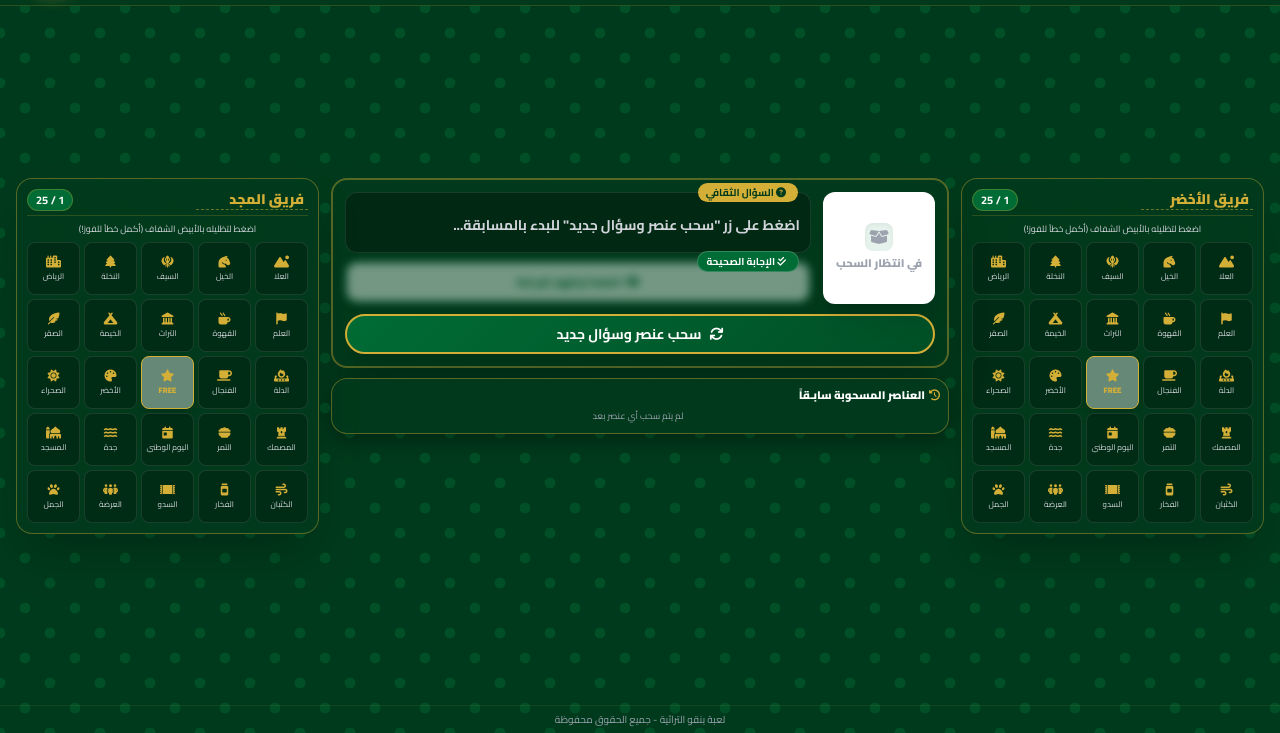
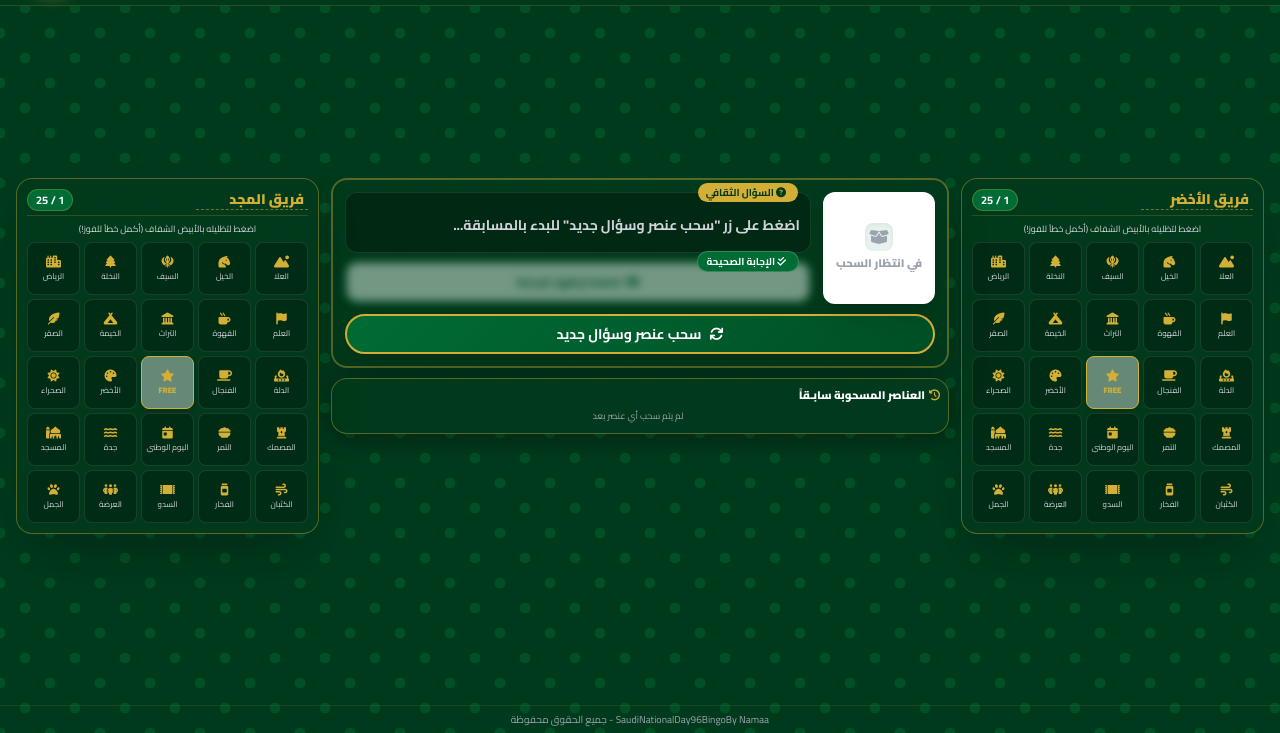
Before and after one commit to namaaforkids-program/SaudiNationalDay96Bingo, a plain HTML site: page index.html in a window 1280 px wide. Shown: the part 67-800 px from the top of the page. Drawn offline with nearby package versions, Linux system fonts and the light colour scheme.

Commit message:
Update index.html

```diff
--- a/index.html
+++ b/index.html
@@ -3,7 +3,7 @@
 <head>
     <meta charset="UTF-8">
     <meta name="viewport" content="width=device-width, initial-scale=1.0">
-    <title>لعبة بنقو التراثية - شاشة العرض والتحكم</title>
+    <title>SaudiNationalDay96Bingo</title>
 
     <script src="https://cdn.tailwindcss.com"></script>
     <link rel="stylesheet" href="https://cdnjs.cloudflare.com/ajax/libs/font-awesome/6.4.0/css/all.min.css">
@@ -211,7 +211,7 @@
     </main>
 
     <footer class="w-full text-center py-1.5 text-[10px] text-gray-400 border-t border-saudi-gold/10">
-        لعبة بنقو التراثية - جميع الحقوق محفوظة
+          SaudiNationalDay96BingoBy Namaa - جميع الحقوق محفوظة
     </footer>
 
     <!-- Win Modal Popup -->
```
